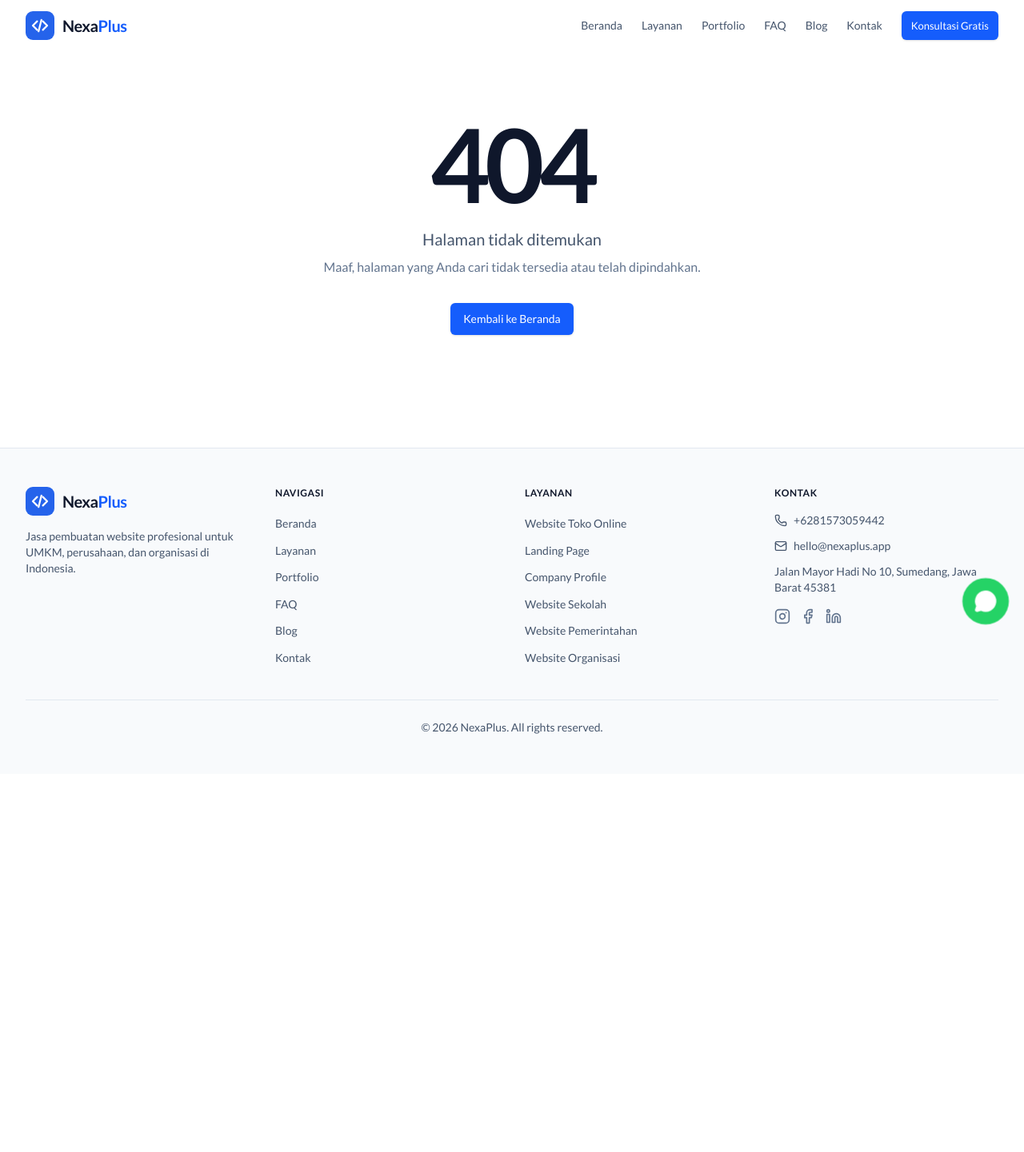
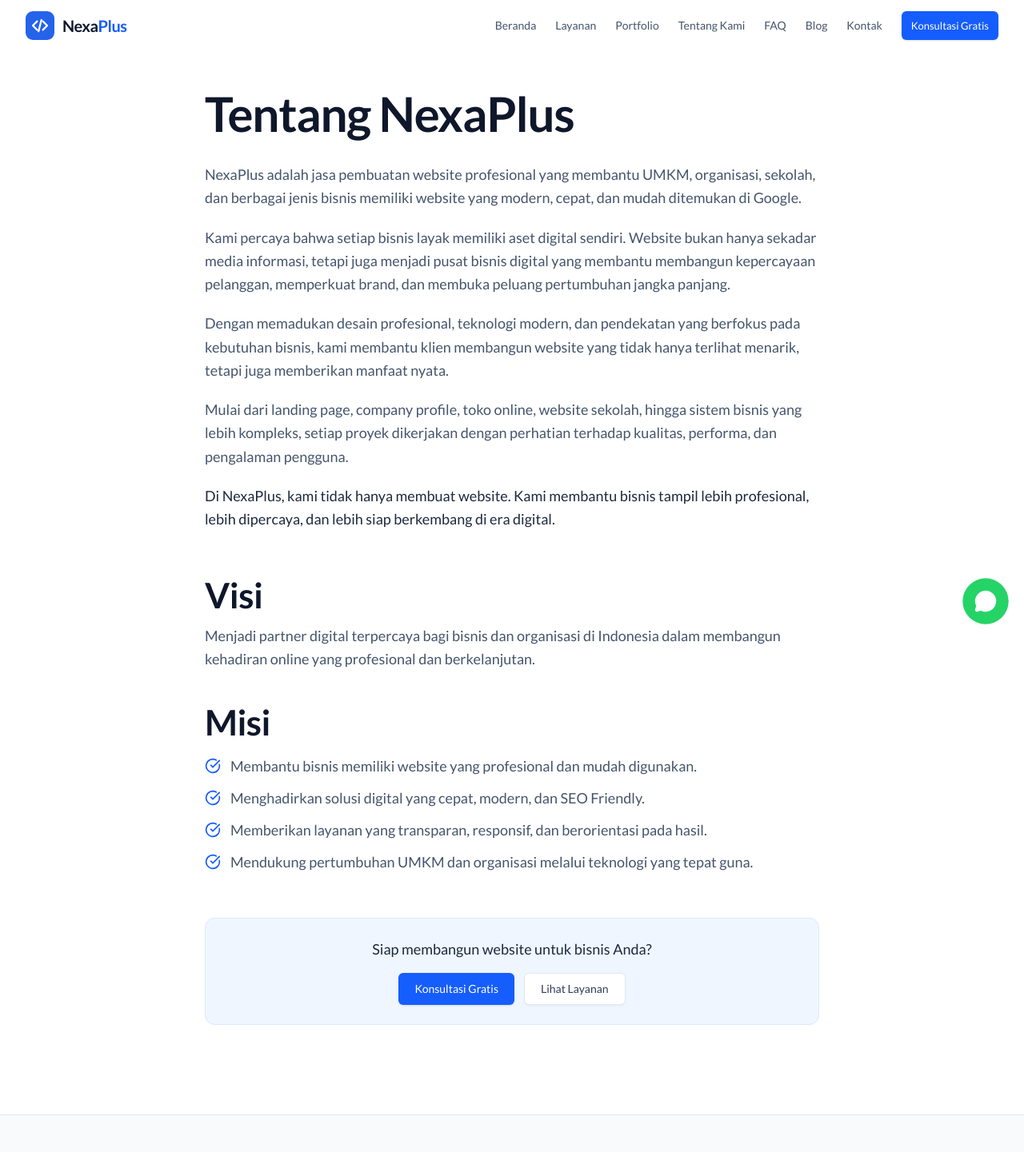
Before and after one commit to ersetdigital-sudo/nexaplus.app, a Next.js app: page /tentang-kami in a window 1280 px wide. Before the commit this address had no page. Shown: the top 1441 px of the page at 80% size. Before the commit the page ends 968 px from the top, so only its background shows below. Built offline with nearby package versions, Linux system fonts and the light colour scheme.

Commit message:
auto: update from Kiro

```diff
--- a/app/sitemap.ts
+++ b/app/sitemap.ts
@@ -17,6 +17,7 @@
 
   return [
     { url: baseUrl, lastModified: new Date(), changeFrequency: 'weekly', priority: 1 },
+    { url: `${baseUrl}/tentang-kami`, lastModified: new Date(), changeFrequency: 'monthly', priority: 0.8 },
     ...blogUrls,
     ...portfolioUrls,
   ];
--- /dev/null
+++ b/app/tentang-kami/page.tsx
@@ -0,0 +1,117 @@
+import type { Metadata } from "next";
+import { CheckCircle } from "lucide-react";
+import Link from "next/link";
+
+export const metadata: Metadata = {
+  title: "Tentang Kami — NexaPlus | Jasa Pembuatan Website Profesional",
+  description:
+    "NexaPlus adalah jasa pembuatan website profesional yang membantu UMKM, organisasi, sekolah, dan berbagai jenis bisnis memiliki website modern, cepat, dan SEO friendly.",
+  alternates: {
+    canonical: "https://nexaplus.app/tentang-kami",
+  },
+  openGraph: {
+    title: "Tentang Kami — NexaPlus",
+    description:
+      "Jasa pembuatan website profesional untuk UMKM, organisasi, dan bisnis di Indonesia. Partner digital terpercaya sejak hari pertama.",
+    url: "https://nexaplus.app/tentang-kami",
+  },
+};
+
+const misi = [
+  "Membantu bisnis memiliki website yang profesional dan mudah digunakan.",
+  "Menghadirkan solusi digital yang cepat, modern, dan SEO Friendly.",
+  "Memberikan layanan yang transparan, responsif, dan berorientasi pada hasil.",
+  "Mendukung pertumbuhan UMKM dan organisasi melalui teknologi yang tepat guna.",
+];
+
+export default function TentangKamiPage() {
+  return (
+    <section className="px-5 py-20 md:px-8 md:py-28">
+      <div className="mx-auto max-w-3xl">
+        {/* Heading */}
+        <h1 className="font-extrabold tracking-tight text-slate-900 text-3xl md:text-4xl">
+          Tentang NexaPlus
+        </h1>
+
+        {/* Body */}
+        <div className="mt-8 space-y-5 text-base leading-relaxed text-slate-600 md:text-lg">
+          <p>
+            NexaPlus adalah jasa pembuatan website profesional yang membantu
+            UMKM, organisasi, sekolah, dan berbagai jenis bisnis memiliki
+            website yang modern, cepat, dan mudah ditemukan di Google.
+          </p>
+          <p>
+            Kami percaya bahwa setiap bisnis layak memiliki aset digital
+            sendiri. Website bukan hanya sekadar media informasi, tetapi juga
+            menjadi pusat bisnis digital yang membantu membangun kepercayaan
+            pelanggan, memperkuat brand, dan membuka peluang pertumbuhan jangka
+            panjang.
+          </p>
+          <p>
+            Dengan memadukan desain profesional, teknologi modern, dan
+            pendekatan yang berfokus pada kebutuhan bisnis, kami membantu klien
+            membangun website yang tidak hanya terlihat menarik, tetapi juga
+            memberikan manfaat nyata.
+          </p>
+          <p>
+            Mulai dari landing page, company profile, toko online, website
+            sekolah, hingga sistem bisnis yang lebih kompleks, setiap proyek
+            dikerjakan dengan perhatian terhadap kualitas, performa, dan
+            pengalaman pengguna.
+          </p>
+          <p className="font-medium text-slate-800">
+            Di NexaPlus, kami tidak hanya membuat website. Kami membantu bisnis
+            tampil lebih profesional, lebih dipercaya, dan lebih siap berkembang
+            di era digital.
+          </p>
+        </div>
+
+        {/* Visi */}
+        <div className="mt-14">
+          <h2 className="text-xl font-bold text-slate-900 md:text-2xl">Visi</h2>
+          <p className="mt-3 text-base leading-relaxed text-slate-600 md:text-lg">
+            Menjadi partner digital terpercaya bagi bisnis dan organisasi di
+            Indonesia dalam membangun kehadiran online yang profesional dan
+            berkelanjutan.
+          </p>
+        </div>
+
+        {/* Misi */}
+        <div className="mt-10">
+          <h2 className="text-xl font-bold text-slate-900 md:text-2xl">Misi</h2>
+          <ul className="mt-4 space-y-3">
+            {misi.map((item) => (
+              <li key={item} className="flex items-start gap-3">
+                <CheckCircle className="mt-1 h-5 w-5 shrink-0 text-blue-600" />
+                <span className="text-base text-slate-600 md:text-lg">{item}</span>
+              </li>
+            ))}
+          </ul>
+        </div>
+
+        {/* CTA */}
+        <div className="mt-14 rounded-xl border border-blue-100 bg-blue-50 px-6 py-6 text-center">
+          <p className="text-base font-medium text-slate-800 md:text-lg">
+            Siap membangun website untuk bisnis Anda?
+          </p>
+          <div className="mt-4 flex flex-col items-center gap-3 sm:flex-row sm:justify-center">
+            <a
+              href="https://wa.me/6281573059442?text=Halo%20NexaPlus%2C%20saya%20tertarik%20dengan%20jasa%20pembuatan%20website."
+              target="_blank"
+              rel="noopener noreferrer"
+              className="inline-flex h-10 items-center rounded-[6px] bg-blue-600 px-5 text-sm font-medium text-white shadow-sm hover:bg-blue-700 transition-colors"
+            >
+              Konsultasi Gratis
+            </a>
+            <Link
+              href="/#layanan"
+              className="inline-flex h-10 items-center rounded-[6px] border border-slate-200 bg-white px-5 text-sm font-medium text-slate-700 shadow-xs hover:bg-slate-50 transition-colors"
+            >
+              Lihat Layanan
+            </Link>
+          </div>
+        </div>
+      </div>
+    </section>
+  );
+}
--- a/data/navigation.ts
+++ b/data/navigation.ts
@@ -7,6 +7,7 @@
   { label: 'Beranda', href: '#beranda' },
   { label: 'Layanan', href: '#layanan' },
   { label: 'Portfolio', href: '#portfolio' },
+  { label: 'Tentang Kami', href: '/tentang-kami' },
   { label: 'FAQ', href: '#faq' },
   { label: 'Blog', href: '#blog' },
   { label: 'Kontak', href: '#kontak' },
```
